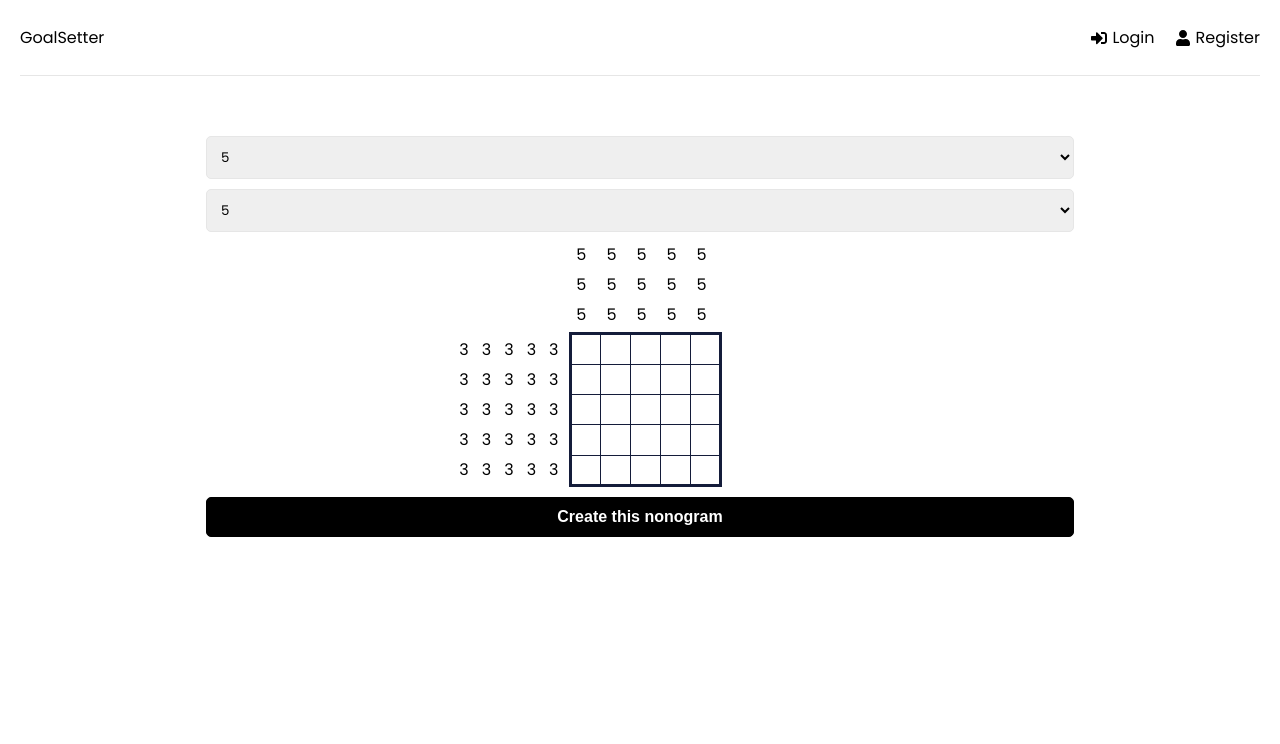
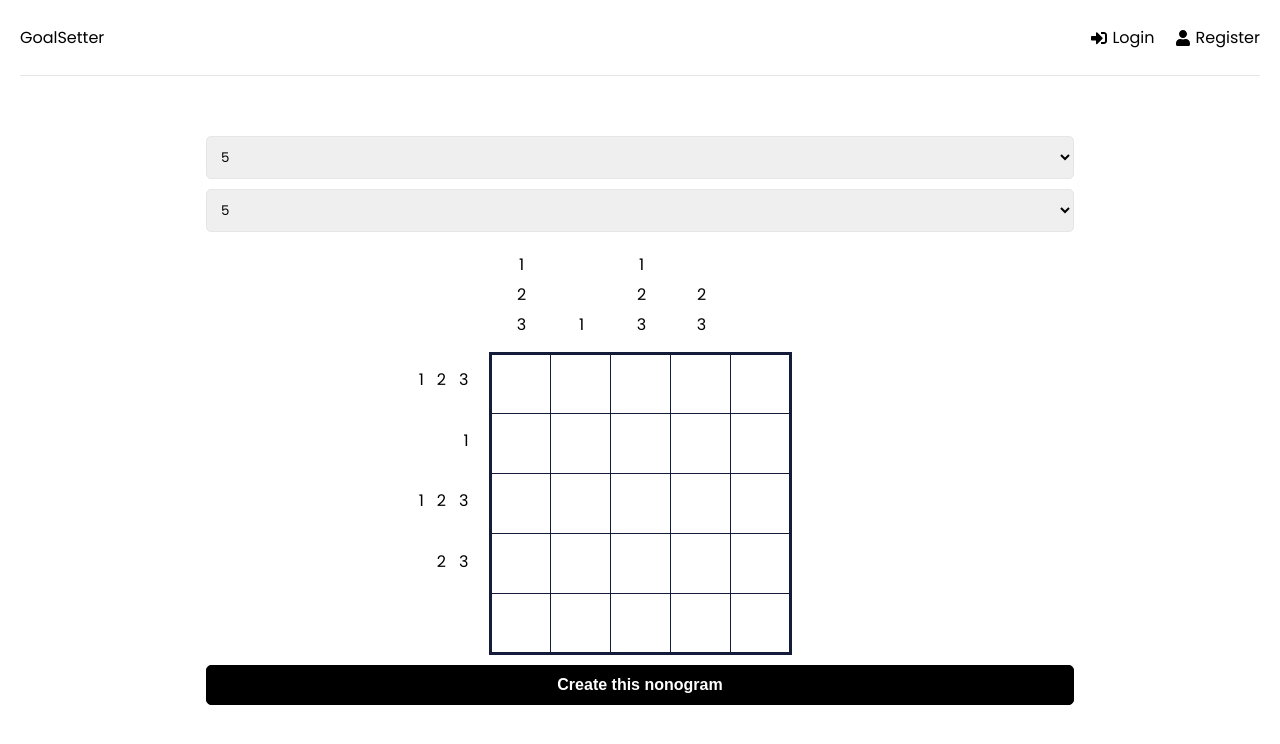
Before and after one commit to lbduy123/Nonogram, a React (Create React App) app in the folder frontend/: page /new in a window 1280 px wide. Shown: the top 744 px of the page. Built offline with nearby package versions, Linux system fonts and the light colour scheme.

Commit message:
Add hint components

```diff
--- a/frontend/src/components/Cell/Cell.css
+++ b/frontend/src/components/Cell/Cell.css
@@ -1,7 +1,7 @@
 td {
   border: 1px solid #141c3a;
-  width: 30px;
-  height: 30px;
+  width: 60px;
+  height: 60px;
   text-align: center;
   user-select: none;
   font-weight : bold;
--- a/frontend/src/components/Cell/Cell.jsx
+++ b/frontend/src/components/Cell/Cell.jsx
@@ -1,6 +1,6 @@
 import React from "react";
 import "./Cell.css";
-import {useState} from "react"
+import { useState } from "react"
 
 const Cell = (props) => {
 	const [isActive, setIsActive] = useState(props.isActive)
@@ -10,10 +10,17 @@ const Cell = (props) => {
 		props.handleCellClick(props, !isActive);
 	}
 
+	const handleDrag = (event) => {
+		if (event.ctrlKey) {
+			handleClick(this)
+		}
+	}
+
 	return (
 		<td
 			className={(isActive === false) ? "cell cell-modifiable" : "cell-invalid"}
 			onClick={handleClick}
+			onMouseOver={handleDrag}
 		/>
 	);
 };
--- a/frontend/src/components/Grid/Grid.jsx
+++ b/frontend/src/components/Grid/Grid.jsx
@@ -3,10 +3,13 @@ import React from "react";
 import "./Grid.css";
 // Components
 import Cell from "../Cell/Cell"
+import RowHints from "../Hints/RowHints";
 
 const Grid = ({ rows, cols, updateGridData }) => {
 
 	const gridData = []
+
+	const rowHintsData = [[1, 2, 3], [1], [1, 2, 3], [2, 3], []]
 
 	for (var i = 0; i < rows; i++) {
 		gridData[i] = [];
@@ -23,27 +26,10 @@ const Grid = ({ rows, cols, updateGridData }) => {
 			flexDirection: "row",
 			justifyContent: "center",
 		}}>
-			<div style={{ marginTop: "5px" }}>
-				{[...Array(rows)].map((row, rowIndex) => {
-					return (
-						<div style={{
-							display: "grid",
-							gridTemplateColumns: `repeat(${cols}, auto)`,
-							columnGap: "10px",
-						}}>
-							{[...Array(cols)].map((col, colIndex) => {
-								return (
-									<label>3</label>
-								);
-							})}
-						</div>
-					);
-				})}
-			</div>
+			<RowHints hintsData={rowHintsData} />
 
 			<div style={{
-				display: "flex",
-				marginLeft: "10px"
+				display: "flex"
 			}}>
 				<table className="grid-table">
 					<tbody>
@@ -68,23 +54,7 @@ const Grid = ({ rows, cols, updateGridData }) => {
 				</table>
 			</div>
 
-			<div style={{ visibility: "hidden" }}>
-				{[...Array(rows)].map((row, rowIndex) => {
-					return (
-						<div style={{
-							display: "grid",
-							gridTemplateColumns: `repeat(${cols}, auto)`,
-							columnGap: "10px"
-						}}>
-							{[...Array(cols)].map((col, colIndex) => {
-								return (
-									<label>3</label>
-								);
-							})}
-						</div>
-					);
-				})}
-			</div>
+			<RowHints hidden={true} hintsData={rowHintsData} />
 
 		</div>
 
--- /dev/null
+++ b/frontend/src/components/Hints/ColumnHints.jsx
@@ -0,0 +1,36 @@
+import React from 'react'
+
+function ColumnHints({ hintsData }) {
+
+  return (
+    <div style={{
+      display: "grid",
+      gridTemplateColumns: `repeat(${hintsData.length}, auto)`,
+      alignItems: "end",
+      justifyContent: "center",
+      margin: "10px 0px"
+    }}>
+      {[...hintsData].map((col, colIndex) => {
+        return (
+          <div
+            style={{
+              display: "grid",
+              gridTemplateRows: `repeat(${col.length}, auto)`,
+              justifyItems: "center",
+              width: "60px",
+            }}
+            key={colIndex}
+          >
+            {[...col].map((hint, idx) => {
+              return (
+                <label key={idx} >{hint}</label>
+              )
+            })}
+          </div>
+        );
+      })}
+    </div>
+  )
+}
+
+export default ColumnHints
--- /dev/null
+++ b/frontend/src/components/Hints/RowHints.jsx
@@ -0,0 +1,35 @@
+import React from 'react'
+
+function RowHints({ hintsData, hidden }) {
+  return (
+    <div style={{
+      margin: "0px 20px",
+      display: "grid",
+      gridTemplateRows: `repeat(${hintsData.length}, auto)`,
+      justifyItems: "end",
+      visibility: hidden ? "hidden" : ""
+    }}>
+      {[...hintsData].map((row, rowIndex) => {
+        return (
+          <div
+            style={{
+              display: "grid",
+              gridTemplateColumns: `repeat(${row.length}, auto)`,
+              alignItems: "center",
+              columnGap: "10px",
+              height: "60px"
+            }}
+            key={rowIndex}>
+            {[...row].map((hint, idx) => {
+              return (
+                <label key={idx}>{hint}</label>
+              );
+            })}
+          </div>
+        );
+      })}
+    </div>
+  )
+}
+
+export default RowHints
--- a/frontend/src/components/NonogramForm.jsx
+++ b/frontend/src/components/NonogramForm.jsx
@@ -4,11 +4,15 @@ import { useNavigate } from 'react-router-dom'
 import { toast } from 'react-toastify'
 import { createNonogram } from '../features/nonograms/nonogramSlice'
 import Grid from './Grid/Grid'
+import ColumnHints from './Hints/ColumnHints'
 
 function NonogramForm() {
 	const [rows, setRows] = useState(5)
 	const [cols, setCols] = useState(5)
 	let updatedGridData = []
+
+	// const columnHintsData = Array.from(Array(cols).keys())
+	const columnHintsData = [[1, 2, 3], [1], [1, 2, 3], [2, 3], []]
 
 	const { user } = useSelector((state) => state.auth)
 	const navigate = useNavigate()
@@ -53,27 +57,9 @@ function NonogramForm() {
 					</select>
 
 					<div>
-						<div style={{
-							display: "grid",
-							gridTemplateColumns: `repeat(${cols}, auto)`,
-							alignSelf: "center",
-							alignItems: "center",
-							justifyContent: "center",
-							columnGap: "17px",
-						}}>
-							{[...Array(cols)].map((cell, columnIndex) => {
-								return (
-									<div style={{
-										display: "grid",
-										gridTemplateRows: "auto auto auto",
-									}}>
-										<label>5</label>
-										<label>5</label>
-										<label>5</label>
-									</div>
-								);
-							})}
-						</div>
+						<ColumnHints
+							hintsData={columnHintsData} />
+
 						<Grid
 							rows={rows}
 							cols={cols}
--- a/frontend/src/components/NonogramItem.jsx
+++ b/frontend/src/components/NonogramItem.jsx
@@ -1,7 +1,7 @@
-import {useDispatch} from 'react-redux'
-import {deleteNonogram} from '../features/nonograms/nonogramSlice'
+import { useDispatch } from 'react-redux'
+import { deleteNonogram } from '../features/nonograms/nonogramSlice'
 
-function NonogramItem({nonogram}) {
+function NonogramItem({ nonogram }) {
 	const dispatch = useDispatch()
 
 	return (
--- a/frontend/src/index.js
+++ b/frontend/src/index.js
@@ -1,18 +1,20 @@
 import React from 'react';
-import ReactDOM from 'react-dom';
 import './index.css';
 import App from './App';
 import { store } from './app/store';
 import { Provider } from 'react-redux';
 import * as serviceWorker from './serviceWorker';
+import { createRoot } from 'react-dom/client';
 
-ReactDOM.render(
+const rootElement = document.getElementById('root');
+const root = createRoot(rootElement);
+
+root.render(
   <React.StrictMode>
     <Provider store={store}>
       <App />
     </Provider>
-  </React.StrictMode>,
-  document.getElementById('root')
+  </React.StrictMode>
 );
 
 // If you want your app to work offline and load faster, you can change
```
Also changed, not shown: frontend/src/components/Header.jsx (+5 -5 lines), frontend/src/pages/MyCreation.jsx (indentation only), 2 other files (tests, documents, lock files or other folders). Lines whose indentation alone changed are shown as unchanged.
